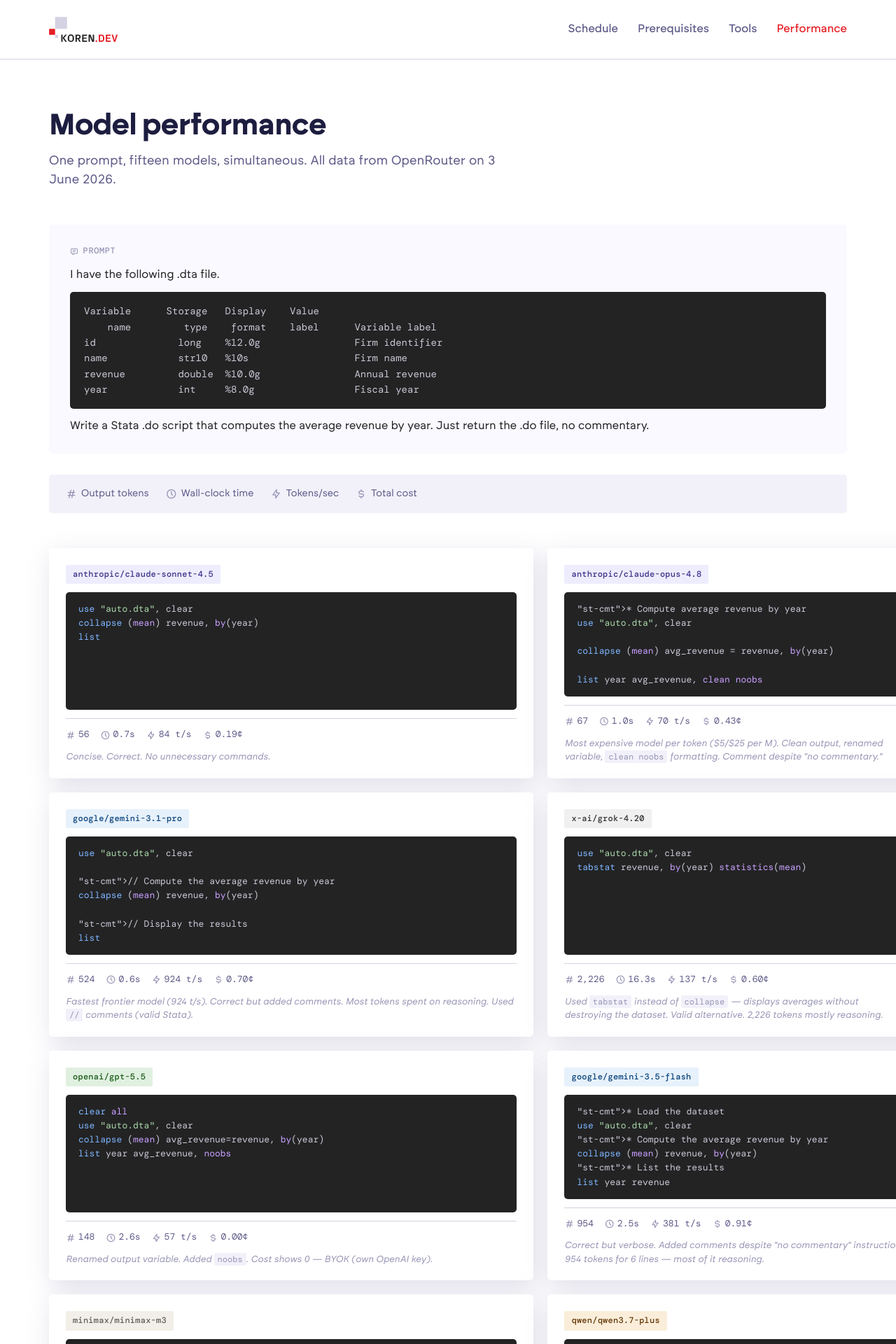
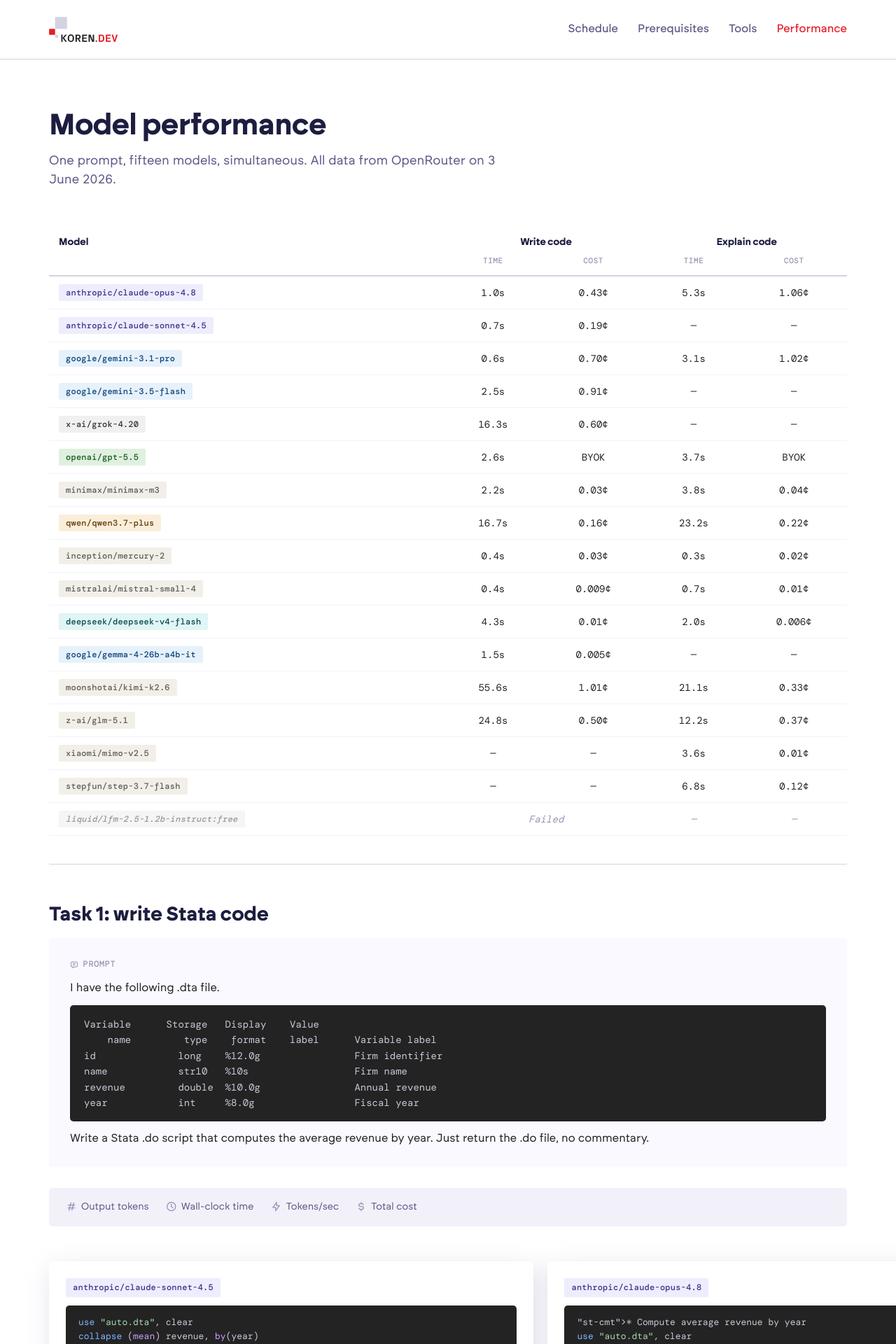
Before and after one commit to codedthinking/ai-workshop, a Jekyll site: the page built from performance.html, in a window 1280 px wide. Shown: the top 1920 px of the page at 70% size. Built offline with Jekyll 4.4.1, drawn with Linux system fonts in a browser that asks for light colours; nearby versions of some CDN libraries; some web fonts are replaced.

Commit message:
Add summary comparison table at top of performance page
All models in one table: write-code time/cost vs explain-code
time/cost. Model slugs as colored badges. Sorted by provider tier.
BYOK for GPT 5.5, dashes for models not in both tasks.

Co-Authored-By: Claude Opus 4.6 (1M context) <noreply@anthropic.com>

```diff
--- a/assets/css/style.css
+++ b/assets/css/style.css
@@ -652,6 +652,69 @@ img, svg { display: block; max-width: 100%; }
    Performance page
    ============================================================ */
 
+/* Summary table */
+.summary-table-wrap {
+  overflow-x: auto;
+  margin-bottom: 20px;
+}
+.summary-table {
+  width: 100%;
+  border-collapse: collapse;
+  font-size: 15px;
+}
+.summary-table thead tr:first-child th {
+  font-family: var(--ct-font-display);
+  font-weight: 700;
+  font-size: 14px;
+  color: var(--ct-navy);
+  text-align: left;
+  padding: 14px 14px 6px;
+  border-bottom: none;
+}
+.summary-table thead tr:first-child th:not(:first-child) {
+  text-align: center;
+}
+.summary-table .sub-header th {
+  font-family: var(--ct-font-mono);
+  font-weight: 500;
+  font-size: 11px;
+  letter-spacing: 0.05em;
+  text-transform: uppercase;
+  color: var(--ct-grey-2);
+  text-align: center;
+  padding: 0 14px 12px;
+  border-bottom: 2px solid var(--ct-grey-3);
+}
+.summary-table .sub-header th:first-child {
+  border-bottom: 2px solid var(--ct-grey-3);
+}
+.summary-table td {
+  padding: 11px 14px;
+  border-bottom: 1px solid var(--ct-surface-2);
+  vertical-align: middle;
+}
+.summary-table td:not(:first-child) {
+  text-align: center;
+  font-family: var(--ct-font-mono);
+  font-size: 14px;
+  white-space: nowrap;
+  color: var(--ct-ink);
+}
+.summary-table td:first-child {
+  white-space: nowrap;
+}
+.summary-table tbody tr:hover {
+  background: var(--ct-surface);
+}
+.summary-table .fail-row td {
+  color: var(--ct-grey-2);
+  font-style: italic;
+}
+/* Highlight cheapest/fastest with subtle color */
+.summary-table thead tr:first-child th[colspan] {
+  border-bottom: none;
+}
+
 /* Prompt card */
 .prompt-card {
   background: var(--ct-surface);
--- a/performance.html
+++ b/performance.html
@@ -13,6 +13,115 @@ description: "The same Stata prompt sent to 11 models simultaneously via OpenRou
 
 <section class="page-content">
   <div class="container">
+
+    <!-- Summary table -->
+    <div class="summary-table-wrap">
+      <table class="summary-table">
+        <thead>
+          <tr>
+            <th>Model</th>
+            <th colspan="2">Write code</th>
+            <th colspan="2">Explain code</th>
+          </tr>
+          <tr class="sub-header">
+            <th></th>
+            <th>Time</th>
+            <th>Cost</th>
+            <th>Time</th>
+            <th>Cost</th>
+          </tr>
+        </thead>
+        <tbody>
+          <tr>
+            <td><span class="model-slug anthropic">anthropic/claude-opus-4.8</span></td>
+            <td>1.0s</td><td>0.43&cent;</td>
+            <td>5.3s</td><td>1.06&cent;</td>
+          </tr>
+          <tr>
+            <td><span class="model-slug anthropic">anthropic/claude-sonnet-4.5</span></td>
+            <td>0.7s</td><td>0.19&cent;</td>
+            <td>&mdash;</td><td>&mdash;</td>
+          </tr>
+          <tr>
+            <td><span class="model-slug google">google/gemini-3.1-pro</span></td>
+            <td>0.6s</td><td>0.70&cent;</td>
+            <td>3.1s</td><td>1.02&cent;</td>
+          </tr>
+          <tr>
+            <td><span class="model-slug google">google/gemini-3.5-flash</span></td>
+            <td>2.5s</td><td>0.91&cent;</td>
+            <td>&mdash;</td><td>&mdash;</td>
+          </tr>
+          <tr>
+            <td><span class="model-slug xai">x-ai/grok-4.20</span></td>
+            <td>16.3s</td><td>0.60&cent;</td>
+            <td>&mdash;</td><td>&mdash;</td>
+          </tr>
+          <tr>
+            <td><span class="model-slug openai">openai/gpt-5.5</span></td>
+            <td>2.6s</td><td>BYOK</td>
+            <td>3.7s</td><td>BYOK</td>
+          </tr>
+          <tr>
+            <td><span class="model-slug other">minimax/minimax-m3</span></td>
+            <td>2.2s</td><td>0.03&cent;</td>
+            <td>3.8s</td><td>0.04&cent;</td>
+          </tr>
+          <tr>
+            <td><span class="model-slug qwen">qwen/qwen3.7-plus</span></td>
+            <td>16.7s</td><td>0.16&cent;</td>
+            <td>23.2s</td><td>0.22&cent;</td>
+          </tr>
+          <tr>
+            <td><span class="model-slug other">inception/mercury-2</span></td>
+            <td>0.4s</td><td>0.03&cent;</td>
+            <td>0.3s</td><td>0.02&cent;</td>
+          </tr>
+          <tr>
+            <td><span class="model-slug other">mistralai/mistral-small-4</span></td>
+            <td>0.4s</td><td>0.009&cent;</td>
+            <td>0.7s</td><td>0.01&cent;</td>
+          </tr>
+          <tr>
+            <td><span class="model-slug deepseek">deepseek/deepseek-v4-flash</span></td>
+            <td>4.3s</td><td>0.01&cent;</td>
+            <td>2.0s</td><td>0.006&cent;</td>
+          </tr>
+          <tr>
+            <td><span class="model-slug google">google/gemma-4-26b-a4b-it</span></td>
+            <td>1.5s</td><td>0.005&cent;</td>
+            <td>&mdash;</td><td>&mdash;</td>
+          </tr>
+          <tr>
+            <td><span class="model-slug other">moonshotai/kimi-k2.6</span></td>
+            <td>55.6s</td><td>1.01&cent;</td>
+            <td>21.1s</td><td>0.33&cent;</td>
+          </tr>
+          <tr>
+            <td><span class="model-slug other">z-ai/glm-5.1</span></td>
+            <td>24.8s</td><td>0.50&cent;</td>
+            <td>12.2s</td><td>0.37&cent;</td>
+          </tr>
+          <tr>
+            <td><span class="model-slug other">xiaomi/mimo-v2.5</span></td>
+            <td>&mdash;</td><td>&mdash;</td>
+            <td>3.6s</td><td>0.01&cent;</td>
+          </tr>
+          <tr>
+            <td><span class="model-slug other">stepfun/step-3.7-flash</span></td>
+            <td>&mdash;</td><td>&mdash;</td>
+            <td>6.8s</td><td>0.12&cent;</td>
+          </tr>
+          <tr class="fail-row">
+            <td><span class="model-slug free">liquid/lfm-2.5-1.2b-instruct:free</span></td>
+            <td colspan="2">Failed</td>
+            <td>&mdash;</td><td>&mdash;</td>
+          </tr>
+        </tbody>
+      </table>
+    </div>
+
+    <h2 class="section-break" id="write" style="margin-top:40px">Task 1: write Stata code</h2>
 
     <!-- The prompt -->
     <div class="prompt-card">
```
